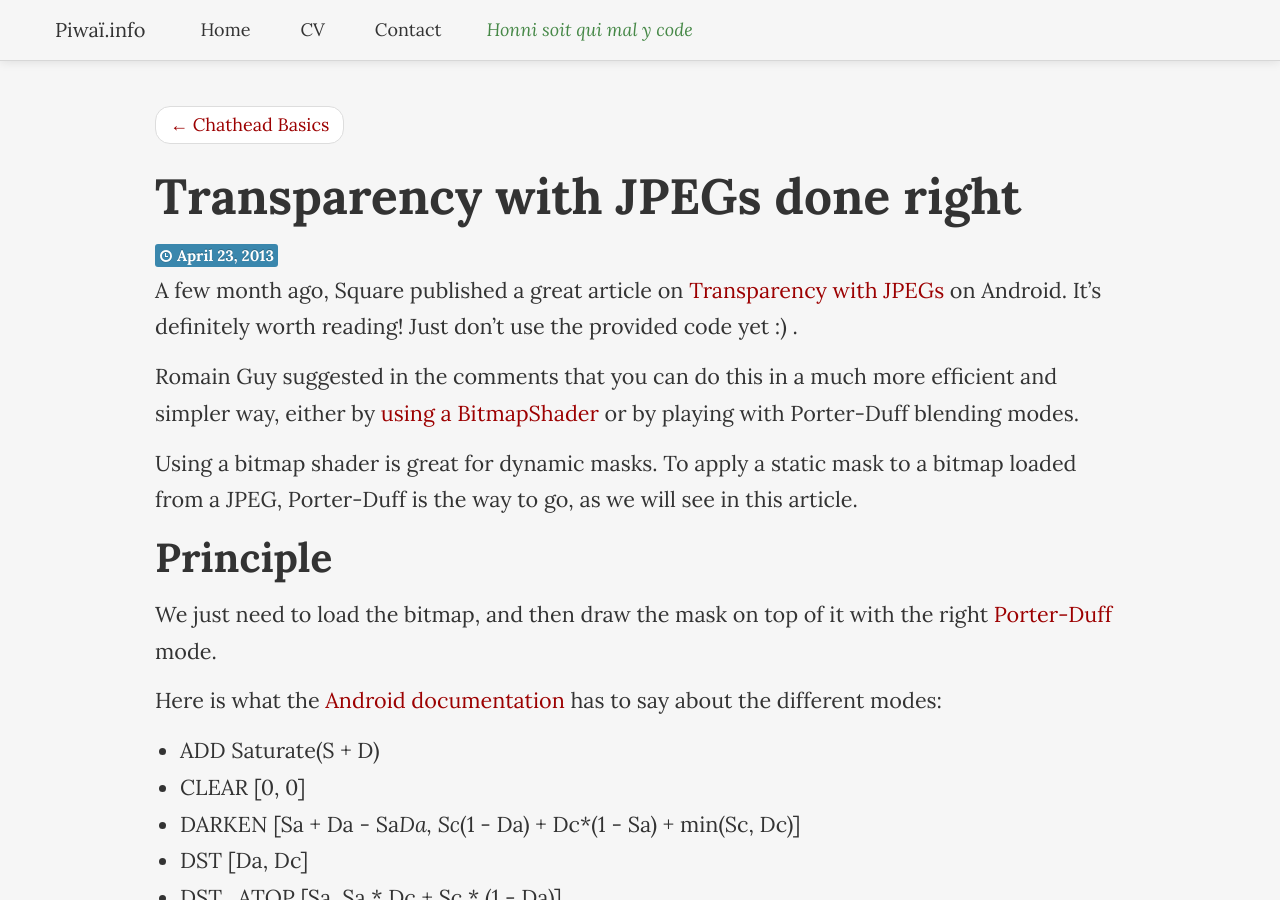
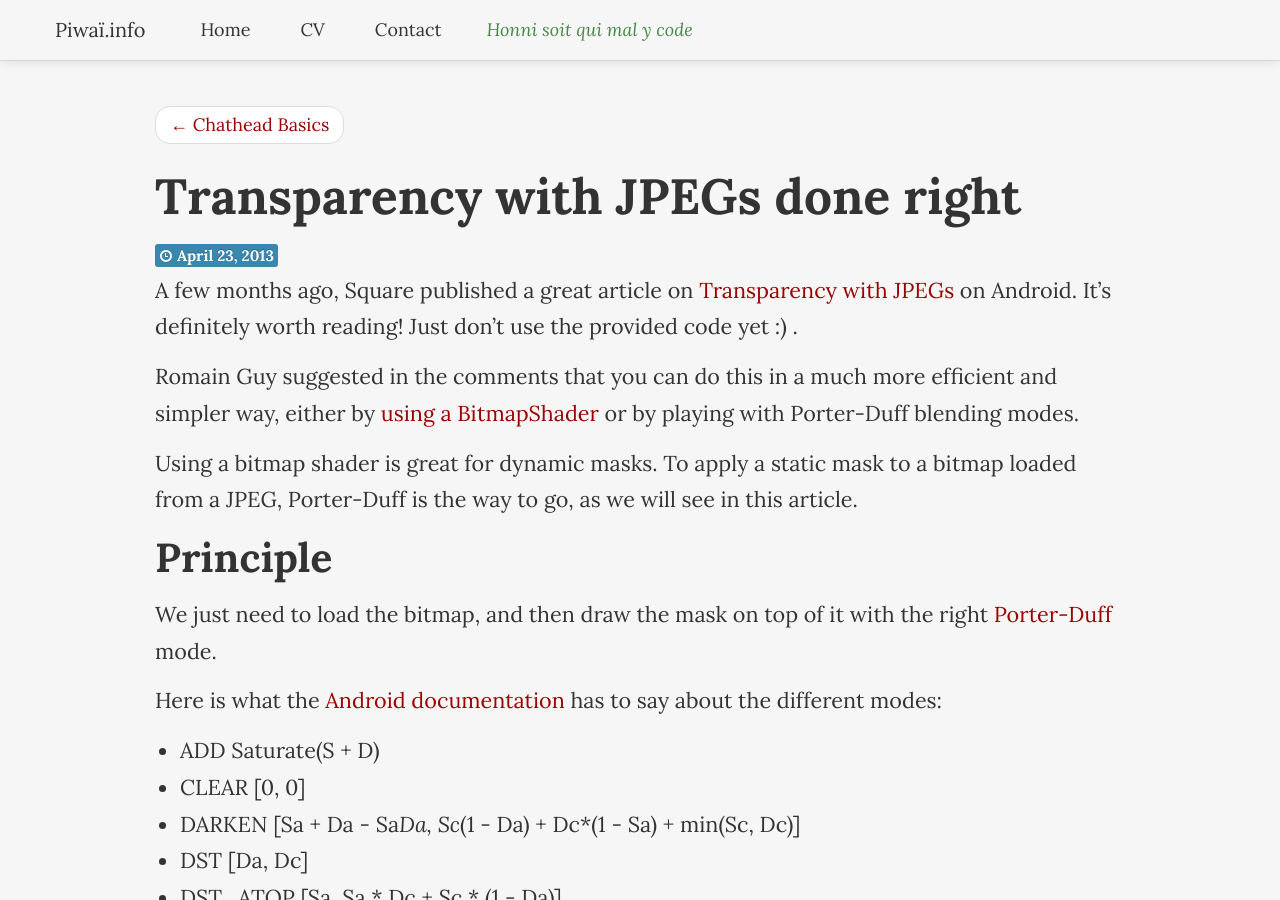
Before and after one commit to pyricau/pyricau.github.com, a Jekyll site: the page built from _posts/2013-04-23-transparent-jpegs-done-right.markdown, in a window 1280 px wide and 900 px high. Built offline with Jekyll 4.4.1, drawn with Linux system fonts in a browser that asks for light colours; Markdown is read by kramdown in place of the engine named in the settings.

Commit message:
Update 2013-04-23-transparent-jpegs-done-right.markdown

```diff
--- a/_posts/2013-04-23-transparent-jpegs-done-right.markdown
+++ b/_posts/2013-04-23-transparent-jpegs-done-right.markdown
@@ -2,12 +2,12 @@
 layout: post
 title: Transparency with JPEGs done right
 filename: 2013-04-23-transparent-jpegs-done-right.markdown
-more: 694
+more: 695
 draft: false
 # TO COMMENT, EDIT THIS FILE AND ADD YOUR COMMENT AT THE BOTTOM
 
 ---
-A few month ago, Square published a great article on [Transparency with JPEGs](http://corner.squareup.com/2013/01/transparent-jpegs.html) on Android. It's definitely worth reading! Just don't use the provided code yet :) .
+A few months ago, Square published a great article on [Transparency with JPEGs](http://corner.squareup.com/2013/01/transparent-jpegs.html) on Android. It's definitely worth reading! Just don't use the provided code yet :) .
 
 Romain Guy suggested in the comments that you can do this in a much more efficient and simpler way, either by [using a BitmapShader](http://www.curious-creature.org/2012/12/13/android-recipe-2-fun-with-shaders/) or by playing with Porter-Duff blending modes.
 
```
